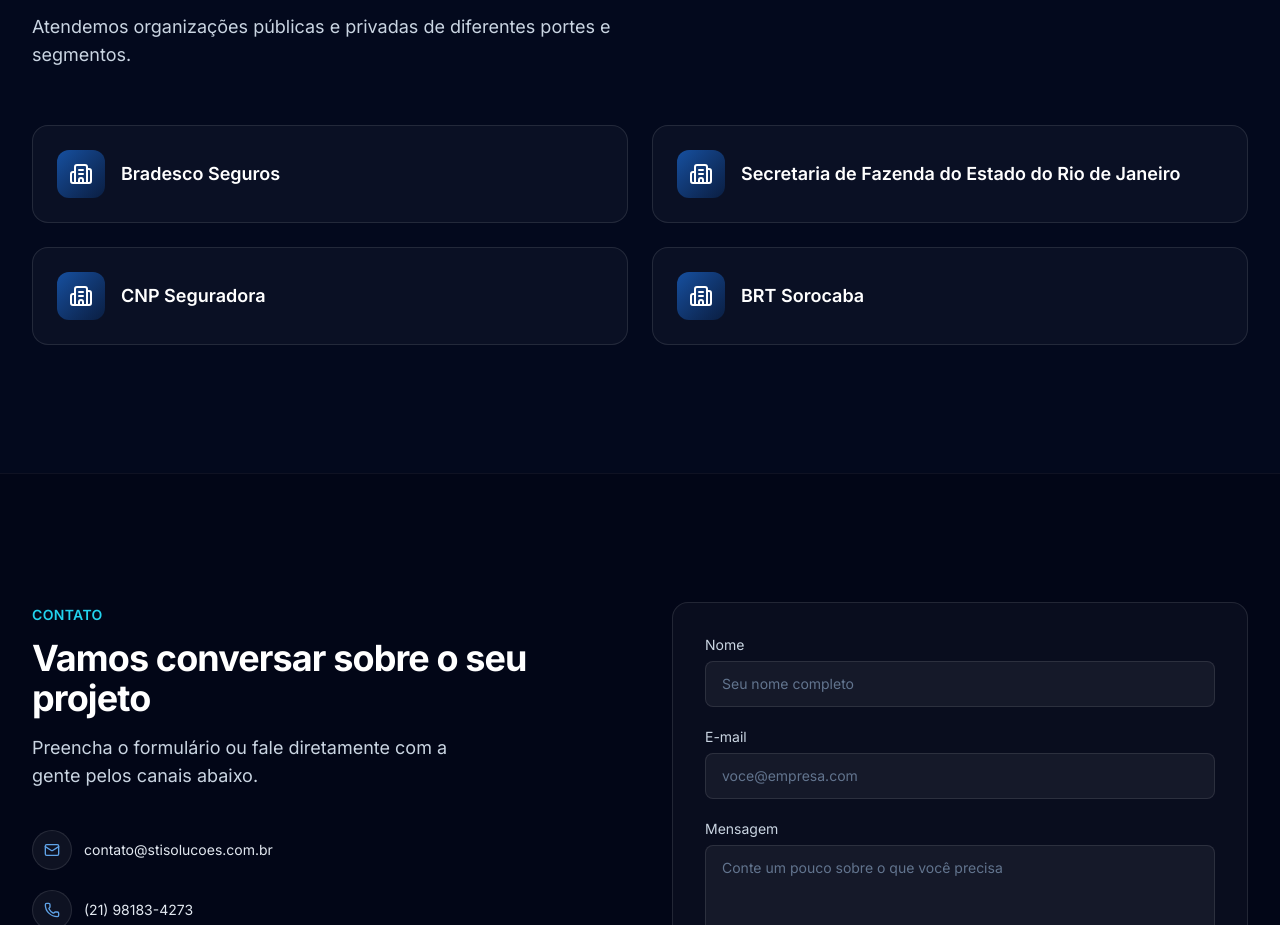
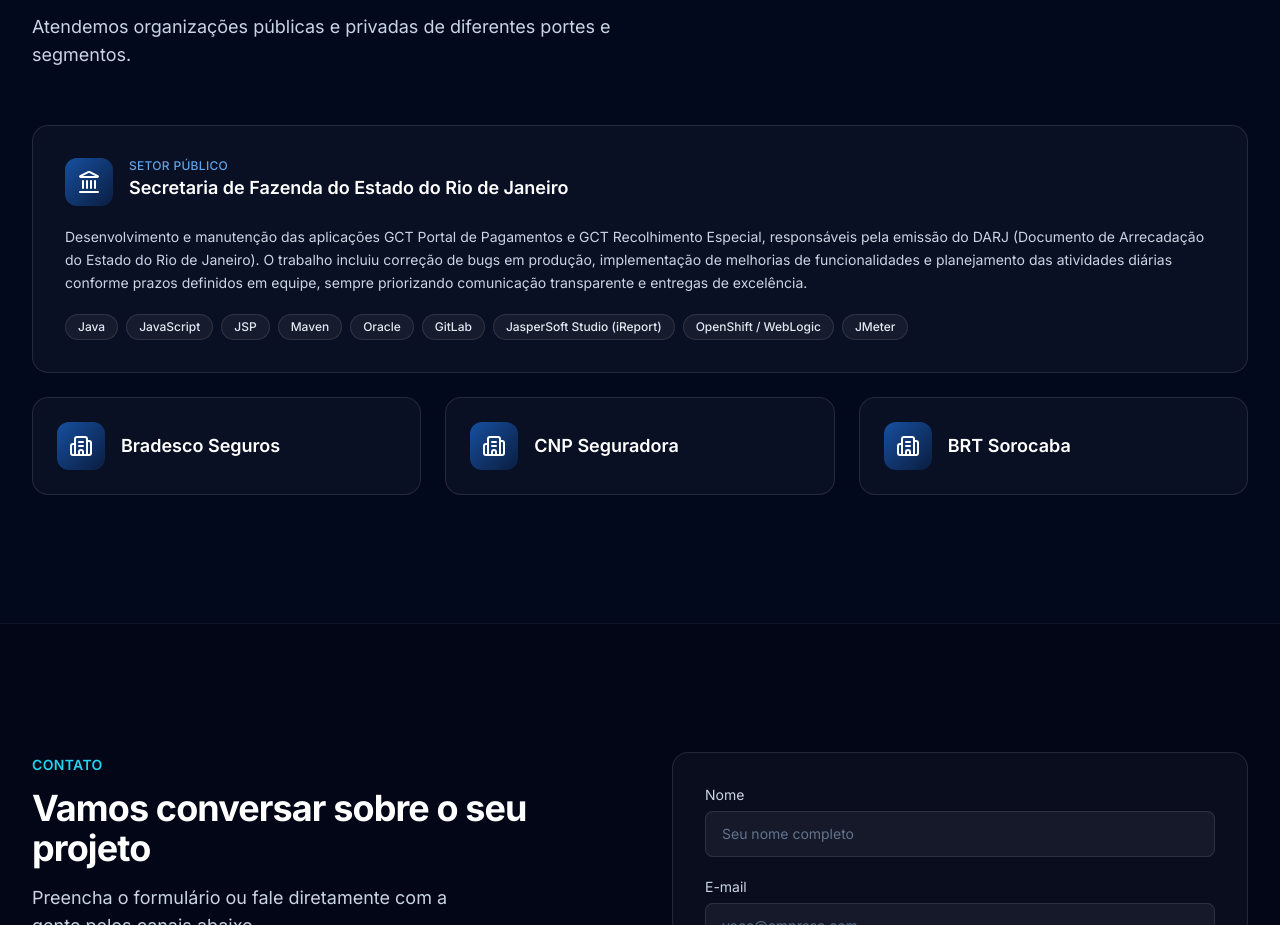
Before and after one commit to rofsobral1/sti-site, a React (Vite) app: page / in a window 1280 px wide. Shown: the part 4774-5699 px from the top of the page. Built offline with nearby package versions, Linux system fonts and the light colour scheme.

Commit message:
Detail SEFAZ-RJ case in Clients section
Adiciona descricao do trabalho realizado (aplicacoes GCT Portal de Pagamentos e GCT Recolhimento Especial, emissao do DARJ) e stack tecnico utilizado para o cliente Secretaria de Fazenda do Estado do Rio de Janeiro.

```diff
--- a/src/components/Clients.jsx
+++ b/src/components/Clients.jsx
@@ -1,10 +1,17 @@
-import { Building2 } from 'lucide-react'
+import { Building2, Landmark } from 'lucide-react'
 
-const CLIENTS = [
-  'Bradesco Seguros',
-  'Secretaria de Fazenda do Estado do Rio de Janeiro',
-  'CNP Seguradora',
-  'BRT Sorocaba',
+const OTHER_CLIENTS = ['Bradesco Seguros', 'CNP Seguradora', 'BRT Sorocaba']
+
+const SEFAZ_TECH = [
+  'Java',
+  'JavaScript',
+  'JSP',
+  'Maven',
+  'Oracle',
+  'GitLab',
+  'JasperSoft Studio (iReport)',
+  'OpenShift / WebLogic',
+  'JMeter',
 ]
 
 export default function Clients() {
@@ -22,8 +29,45 @@
           </p>
         </div>
 
-        <div className="mt-14 grid sm:grid-cols-2 gap-6">
-          {CLIENTS.map((name) => (
+        <div className="mt-14 space-y-6">
+          <div className="rounded-2xl border border-white/10 bg-white/[0.03] p-8 hover:border-brand-400/40 transition-colors">
+            <div className="flex items-start gap-4">
+              <span className="flex h-12 w-12 shrink-0 items-center justify-center rounded-xl bg-gradient-to-br from-brand-500 to-brand-800">
+                <Landmark className="h-6 w-6 text-white" />
+              </span>
+              <div>
+                <p className="text-xs font-medium text-brand-300 uppercase tracking-wide">Setor Público</p>
+                <h3 className="text-lg font-semibold text-white">
+                  Secretaria de Fazenda do Estado do Rio de Janeiro
+                </h3>
+              </div>
+            </div>
+
+            <p className="mt-5 text-sm text-slate-300 leading-relaxed">
+              Desenvolvimento e manutenção das aplicações GCT Portal de
+              Pagamentos e GCT Recolhimento Especial, responsáveis pela
+              emissão do DARJ (Documento de Arrecadação do Estado do Rio de
+              Janeiro). O trabalho incluiu correção de bugs em produção,
+              implementação de melhorias de funcionalidades e planejamento
+              das atividades diárias conforme prazos definidos em equipe,
+              sempre priorizando comunicação transparente e entregas de
+              excelência.
+            </p>
+
+            <div className="mt-5 flex flex-wrap gap-2">
+              {SEFAZ_TECH.map((tech) => (
+                <span
+                  key={tech}
+                  className="rounded-full border border-white/10 bg-white/5 px-3 py-1 text-xs font-medium text-slate-200"
+                >
+                  {tech}
+                </span>
+              ))}
+            </div>
+          </div>
+
+          <div className="grid sm:grid-cols-3 gap-6">
+            {OTHER_CLIENTS.map((name) => (
               <div
                 key={name}
                 className="flex items-center gap-4 rounded-2xl border border-white/10 bg-white/[0.03] p-6 hover:border-brand-400/40 transition-colors"
@@ -36,6 +80,7 @@
             ))}
           </div>
         </div>
+      </div>
     </section>
   )
 }
```
Lines whose indentation alone changed are shown as unchanged.
